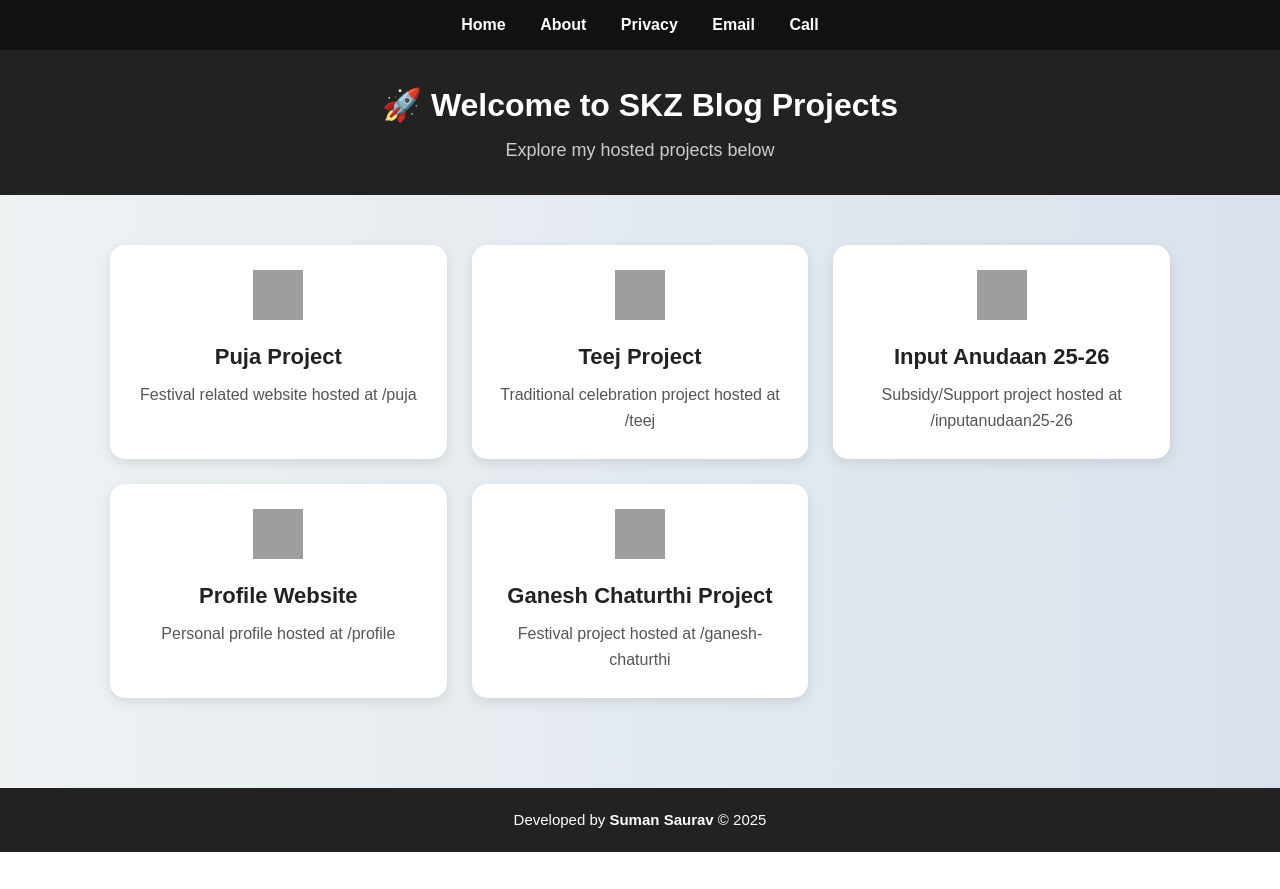
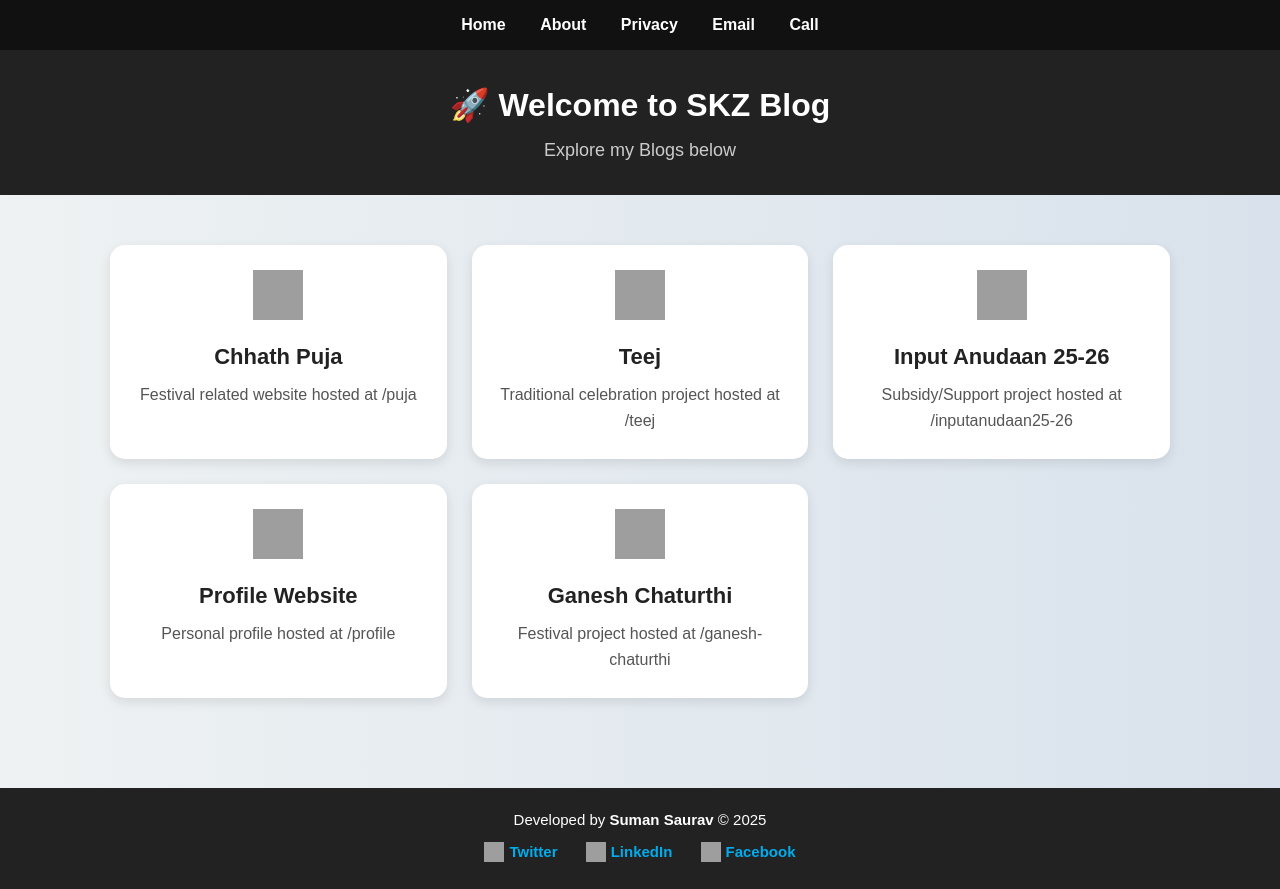
Before and after one commit to sumanaryan4-hash/sumanaryan4-hash.github.io, a plain HTML site: page index.html in a window 1280 px wide. Before the commit the page ends 852 px from the top, so only its background shows below. Drawn offline with Linux system fonts and the light colour scheme; grey boxes are pictures that could not be loaded.

Commit message:
Update index.html

```diff
--- a/index.html
+++ b/index.html
@@ -3,7 +3,7 @@
 <head>
   <meta charset="UTF-8">
   <meta name="viewport" content="width=device-width, initial-scale=1.0">
-  <title>SKZ Blog Projects</title>
+  <title>SKZ Blog </title>
   <style>
     /* Reset and Base Styles */
     * {
@@ -102,6 +102,26 @@
       padding: 20px 10px;
       font-size: 15px;
     }
+    footer .social-links {
+      margin-top: 8px;
+    }
+    footer .social-links a {
+      color: #00aced;
+      margin: 0 12px;
+      text-decoration: none;
+      font-weight: bold;
+      transition: color 0.3s;
+      display: inline-flex;
+      align-items: center;
+      gap: 5px;
+    }
+    footer .social-links a img {
+      width: 20px;
+      height: 20px;
+    }
+    footer .social-links a:hover {
+      color: #fff;
+    }
 
     /* Responsive Adjustments */
     @media (max-width: 600px) {
@@ -134,20 +154,20 @@
 
   <!-- Header -->
   <header>
-    <h1>🚀 Welcome to SKZ Blog Projects</h1>
-    <p>Explore my hosted projects below</p>
+    <h1>🚀 Welcome to SKZ Blog</h1>
+    <p>Explore my Blogs below</p>
   </header>
 
   <!-- Projects Section -->
   <section class="projects">
     <div class="card">
       <img src="https://img.icons8.com/color/48/000000/festival.png" alt="Puja">
-      <a href="/puja" target="_blank">Puja Project</a>
+      <a href="/puja" target="_blank">Chhath Puja </a>
       <p>Festival related website hosted at /puja</p>
     </div>
     <div class="card">
       <img src="https://img.icons8.com/color/48/000000/women.png" alt="Teej">
-      <a href="/teej" target="_blank">Teej Project</a>
+      <a href="/teej" target="_blank">Teej</a>
       <p>Traditional celebration project hosted at /teej</p>
     </div>
     <div class="card">
@@ -162,7 +182,7 @@
     </div>
     <div class="card">
       <img src="https://img.icons8.com/color/48/000000/hindu-temple.png" alt="Ganesh">
-      <a href="/ganesh-chaturthi" target="_blank">Ganesh Chaturthi Project</a>
+      <a href="/ganesh-chaturthi" target="_blank">Ganesh Chaturthi </a>
       <p>Festival project hosted at /ganesh-chaturthi</p>
     </div>
   </section>
@@ -170,6 +190,17 @@
   <!-- Footer -->
   <footer>
     <p>Developed by <b>Suman Saurav</b> © 2025</p>
+    <div class="social-links">
+      <a href="https://x.com/sumansauravkss" target="_blank">
+        <img src="https://img.icons8.com/color/48/twitterx--v1.png" alt="Twitter"> Twitter
+      </a>
+      <a href="https://www.linkedin.com/in/suman-saurav-503524265/" target="_blank">
+        <img src="https://img.icons8.com/color/48/linkedin.png" alt="LinkedIn"> LinkedIn
+      </a>
+      <a href="https://www.facebook.com/Zack387" target="_blank">
+        <img src="https://img.icons8.com/color/48/facebook-new.png" alt="Facebook"> Facebook
+      </a>
+    </div>
   </footer>
 
 </body>
```
